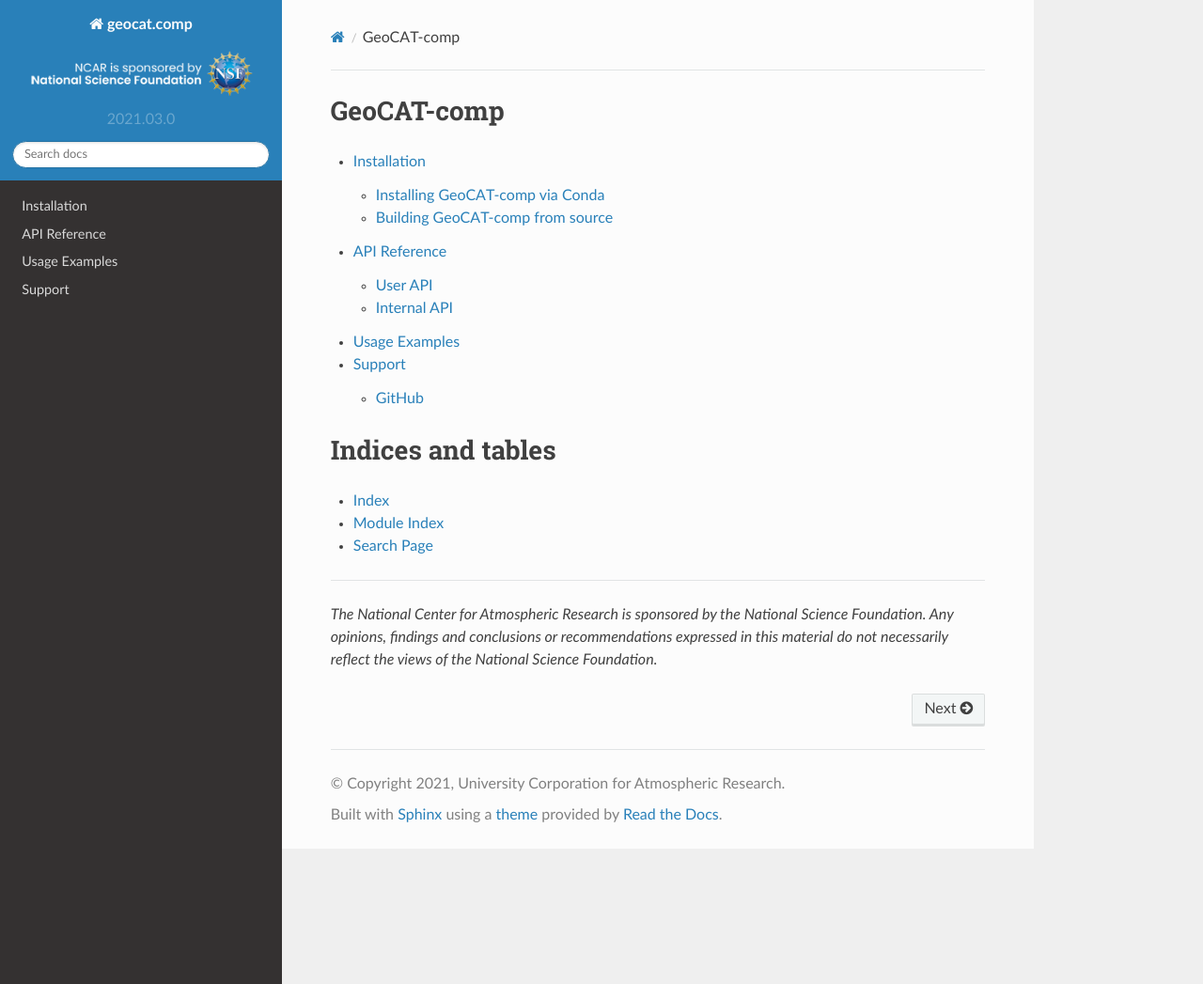
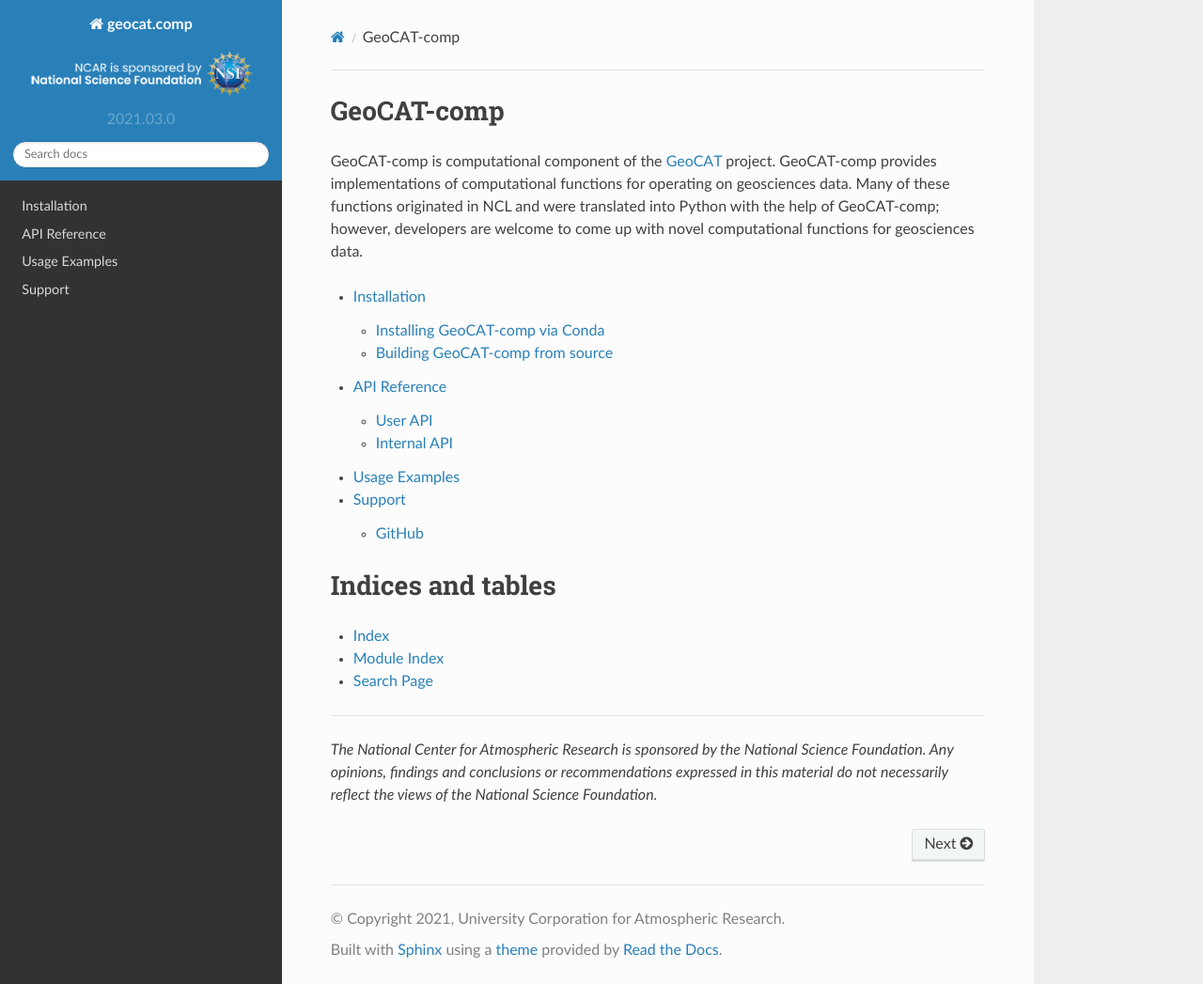
Before and after one commit to NCAR/geocat-comp, a Sphinx documentation site: the page built from docs/index.rst, in a window 1280 px wide and 1047 px high. Shown: the whole window at 94% size. Built offline with Sphinx 7.4.7 and the Read the Docs theme 2.0.0, drawn with Linux system fonts in a browser that asks for light colours.

Commit message:
Added a parapgraph to RTD index.rst

```diff
--- a/docs/index.rst
+++ b/docs/index.rst
@@ -25,6 +25,12 @@
 GeoCAT-comp
 ===========
 
+GeoCAT-comp is computational component of the `GeoCAT <https://geocat.ucar.edu/>`_
+project. GeoCAT-comp provides implementations of computational functions for operating
+on geosciences data. Many of these functions originated in NCL and were translated into
+Python with the help of GeoCAT-comp; however, developers are welcome to come up with
+novel computational functions for geosciences data.
+
 .. toctree::
    :maxdepth: 2
 
```
Also changed, not shown: README.md (+2 -2 lines).
